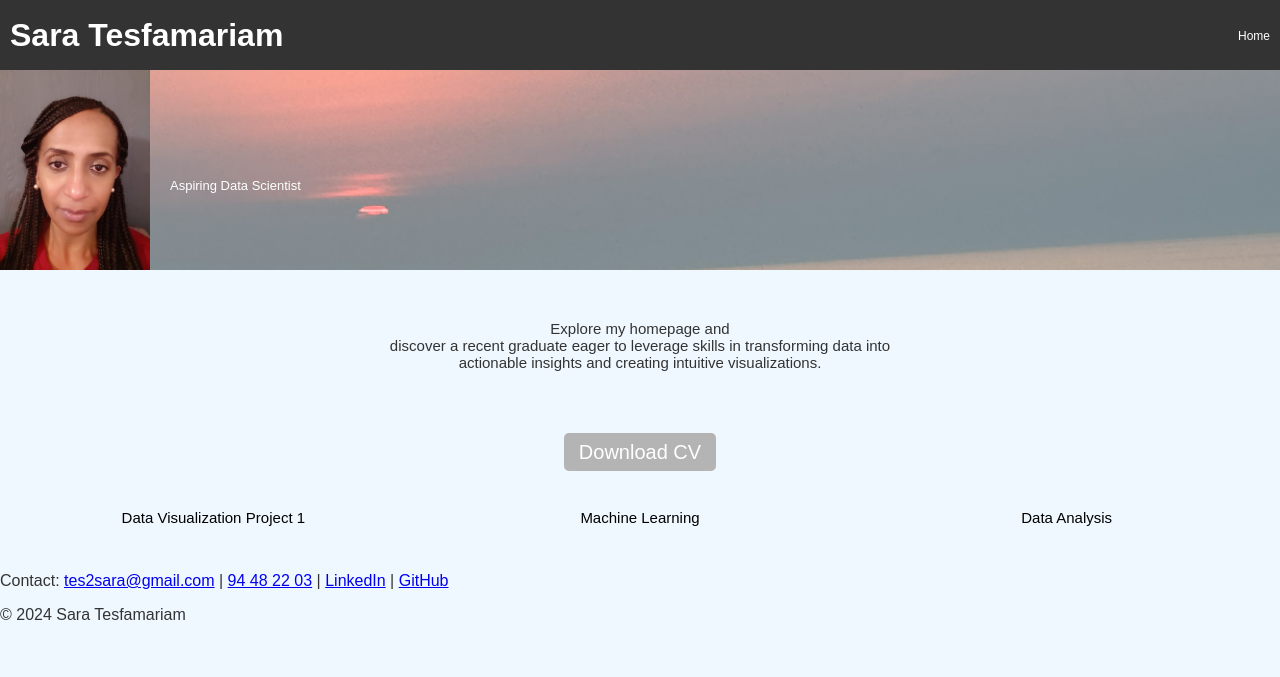
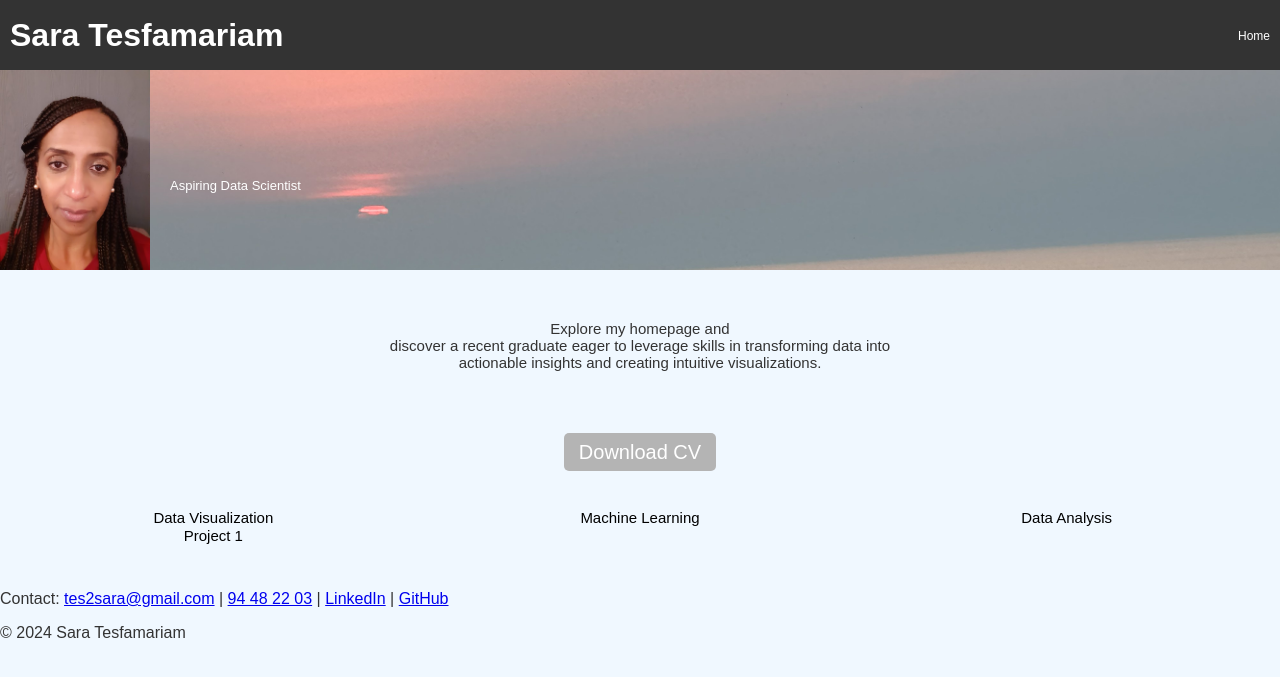
Before and after one commit to tes2sara/sara_tesfamariam, a Jekyll site: the page built from index.md, in a window 1280 px wide. Shown: the top 677 px of the page. Built offline with Jekyll 4.4.1, drawn with Linux system fonts in a browser that asks for light colours; Markdown is read by kramdown in place of the engine named in the settings.

Commit message:
Update index.md

```diff
--- a/index.md
+++ b/index.md
@@ -30,7 +30,7 @@ title: Home
 <div style="display:flex; justify-content: space-around; margin: 20px 0;">
     <div style="flex:1; padding:25px; text-align:center;">
         <a href="project1.md" style="color:black; text-decoration:none; font-size: 15px;">Data Visualization</a>
-        <a href="https://github.com/tes2sara/Project-1" style="color:black; text-decoration:none; font-size: 15px;">Project 1</a>
+       <br> <a href="https://github.com/tes2sara/Project-1" style="color:black; text-decoration:none; font-size: 15px;">Project 1</a>
     </div>
     <div style="flex: 1; padding: 25px; text-align: center;">
         <a href="project2.md" style="color: black; text-decoration: none; font-size: 15px;">Machine Learning</a>
```
